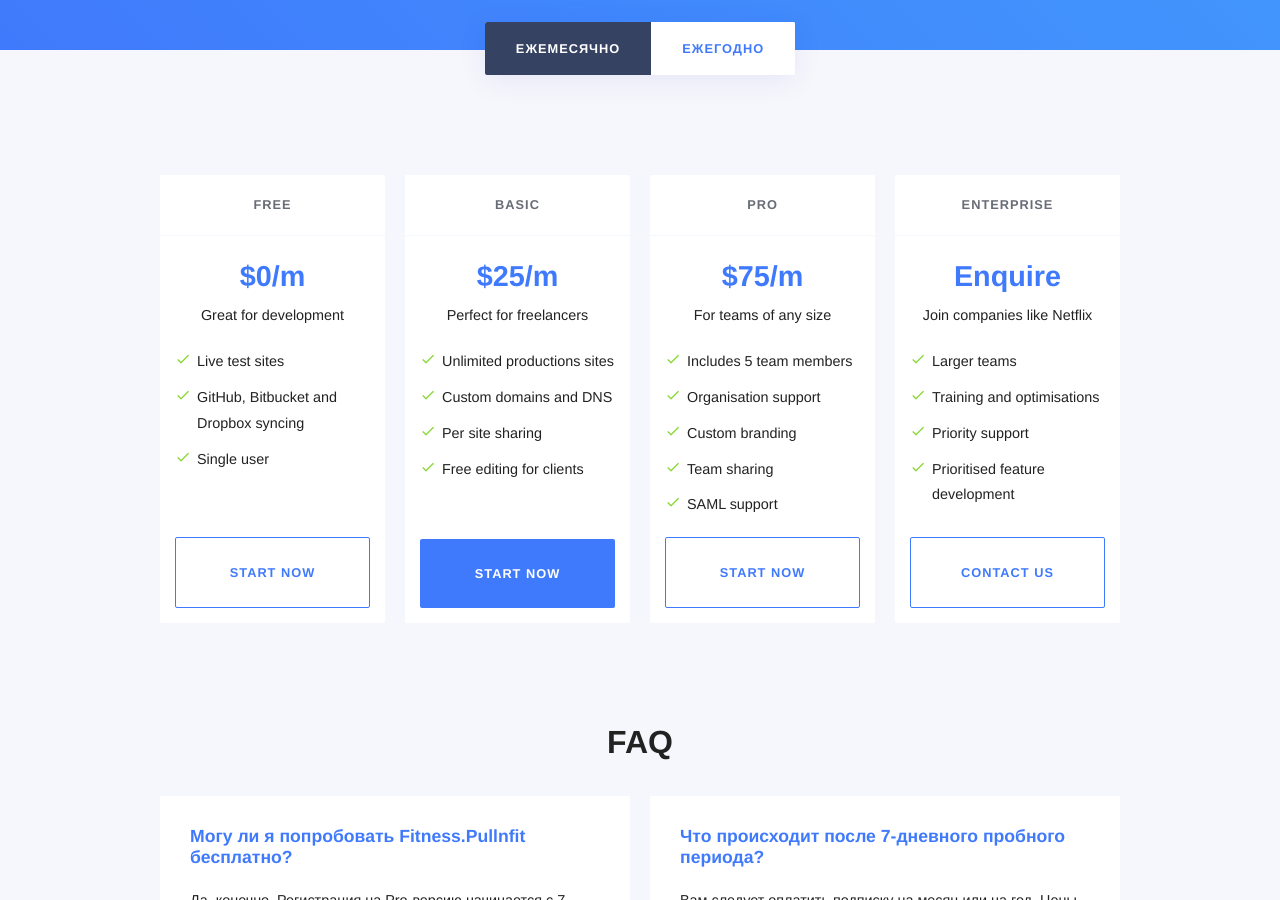
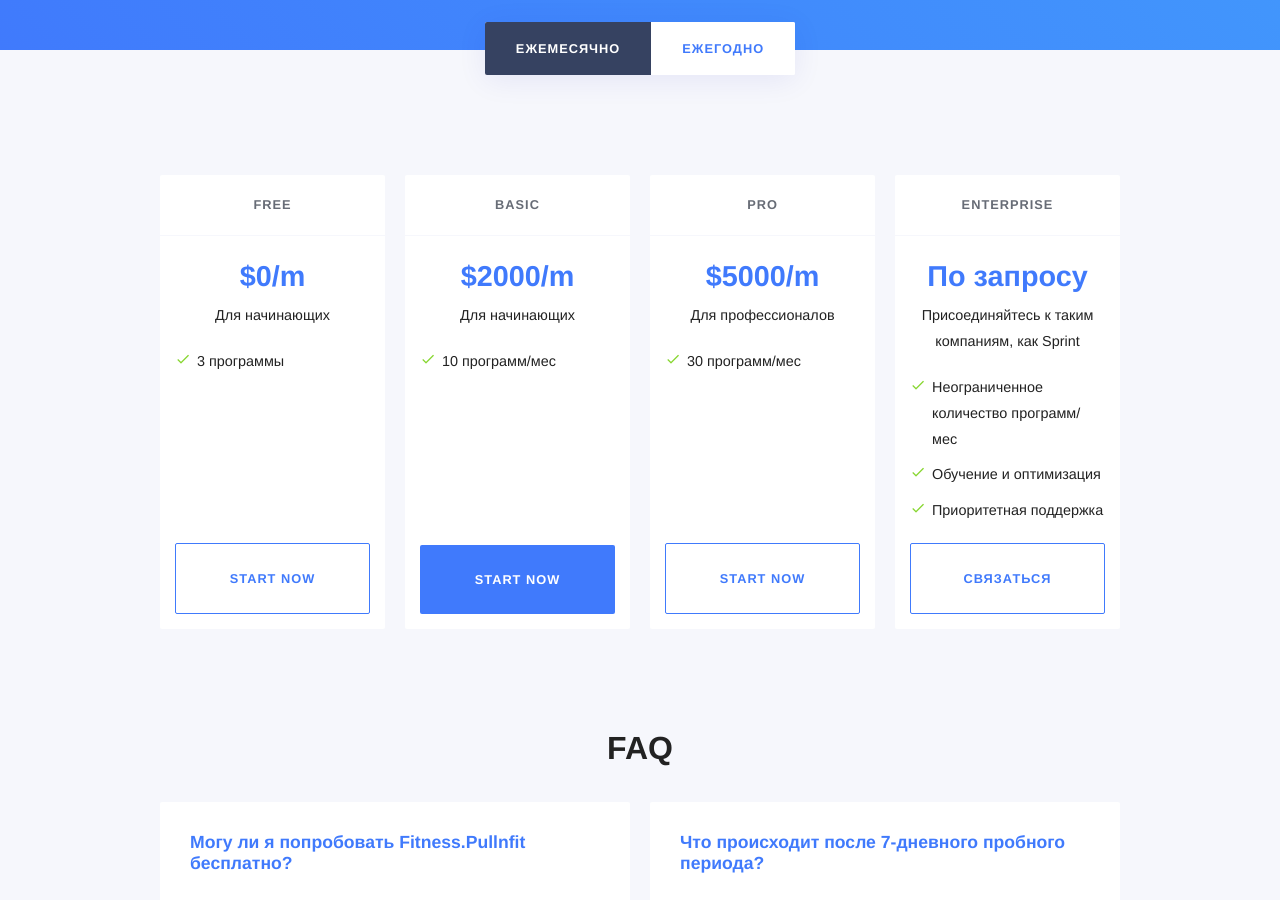
Before and after one commit to RakhimyanTim/fitness.github.io, a Jekyll site: the page built from pages/pricing.html, in a window 1280 px wide and 900 px high, scrolled down 315 px. Built offline with Jekyll 4.4.1, drawn with Linux system fonts in a browser that asks for light colours; some web fonts are replaced.

Commit message:
Update plans.yml

```diff
--- a/_data/plans.yml
+++ b/_data/plans.yml
@@ -1,36 +1,26 @@
 - name: Free
   price: 0
-  sub: Great for development
+  sub: Для начинающих
   features:
-    - Live test sites
-    - GitHub, Bitbucket and Dropbox syncing
-    - Single user
+    - 3 программы
 - name: Basic
-  price: 25
-  sub: Perfect for freelancers
+  price: 2000
+  sub: Для начинающих
   highlight: true
   features:
-    - Unlimited productions sites
-    - Custom domains and DNS
-    - Per site sharing
-    - Free editing for clients
+    - 10 программ/мес
 - name: Pro
-  price: 75
-  sub: For teams of any size
+  price: 5000
+  sub: Для профессионалов
   features:
-    - Includes 5 team members
-    - Organisation support
-    - Custom branding
-    - Team sharing
-    - SAML support
+    - 30 программ/мес
 - name: Enterprise
-  price_alt: Enquire
-  sub: Join companies like Netflix
+  price_alt: По запросу
+  sub: Присоединяйтесь к таким компаниям, как Sprint
   features:
-    - Larger teams
-    - Training and optimisations
-    - Priority support
-    - Prioritised feature development
+    - Неограниченное количество программ/мес
+    - Обучение и оптимизация
+    - Приоритетная поддержка
   cta:
-    text: Contact Us
+    text: Связаться
     link: /contact/
```
